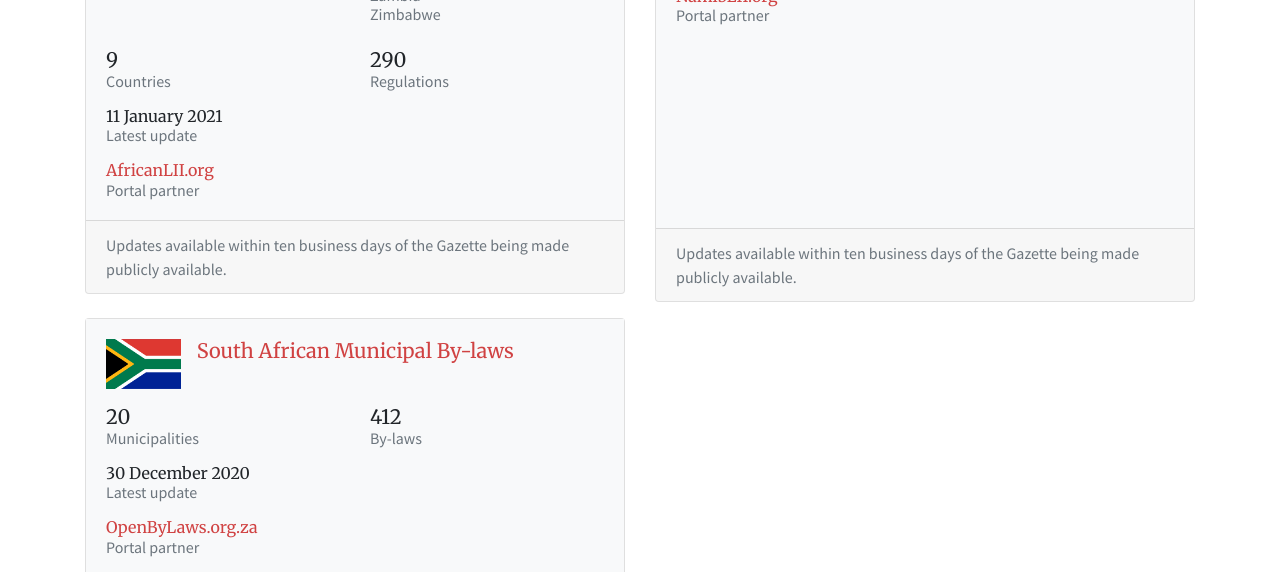
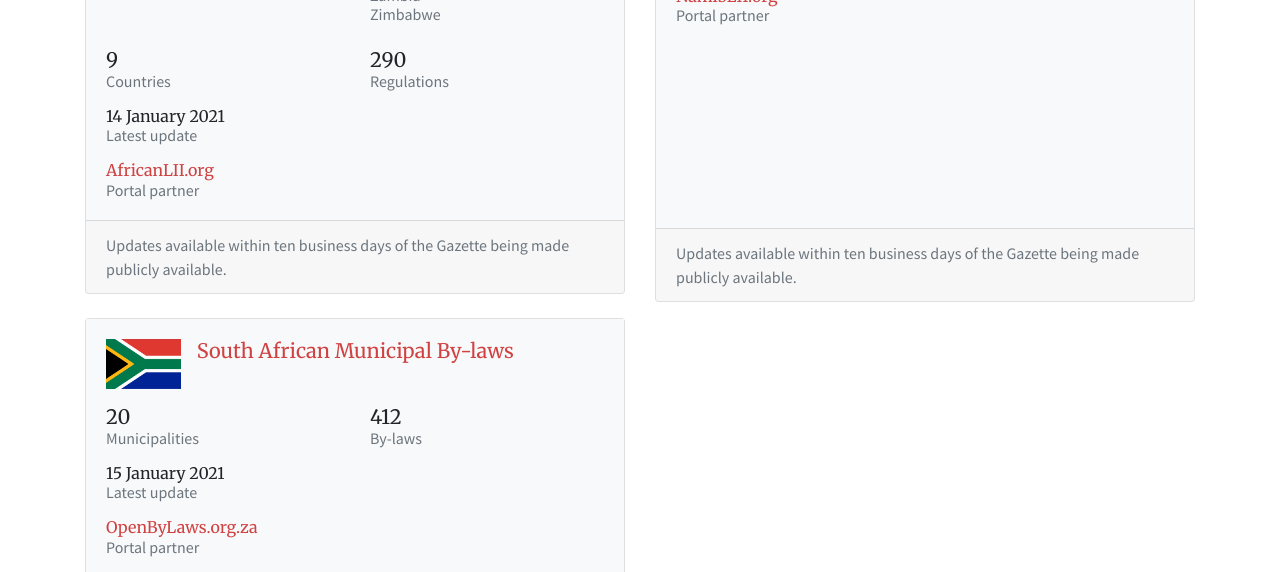
Before and after one commit to laws-africa/laws-africa.github.io, a Jekyll site: the page built from commons.markdown, in a window 1280 px wide and 900 px high, scrolled down 769 px. Shown: the part 154-726 px from the top of the window. Built offline with Jekyll 4.4.1, drawn with Linux system fonts in a browser that asks for light colours; nearby versions of some CDN libraries.

Commit message:
Updated stats via TravisCI

```diff
--- a/_data/commons.json
+++ b/_data/commons.json
@@ -1,6 +1,6 @@
 {
   "covid19": {
-    "as_at_date": "2021-01-11",
+    "as_at_date": "2021-01-14",
     "n_countries": 9,
     "n_principal": 290
   },
@@ -10,7 +10,7 @@
     "n_stubs": 1230
   },
   "za": {
-    "as_at_date": "2020-12-30",
+    "as_at_date": "2021-01-15",
     "n_bylaws": 412,
     "n_municipalities": 20
   }
```
